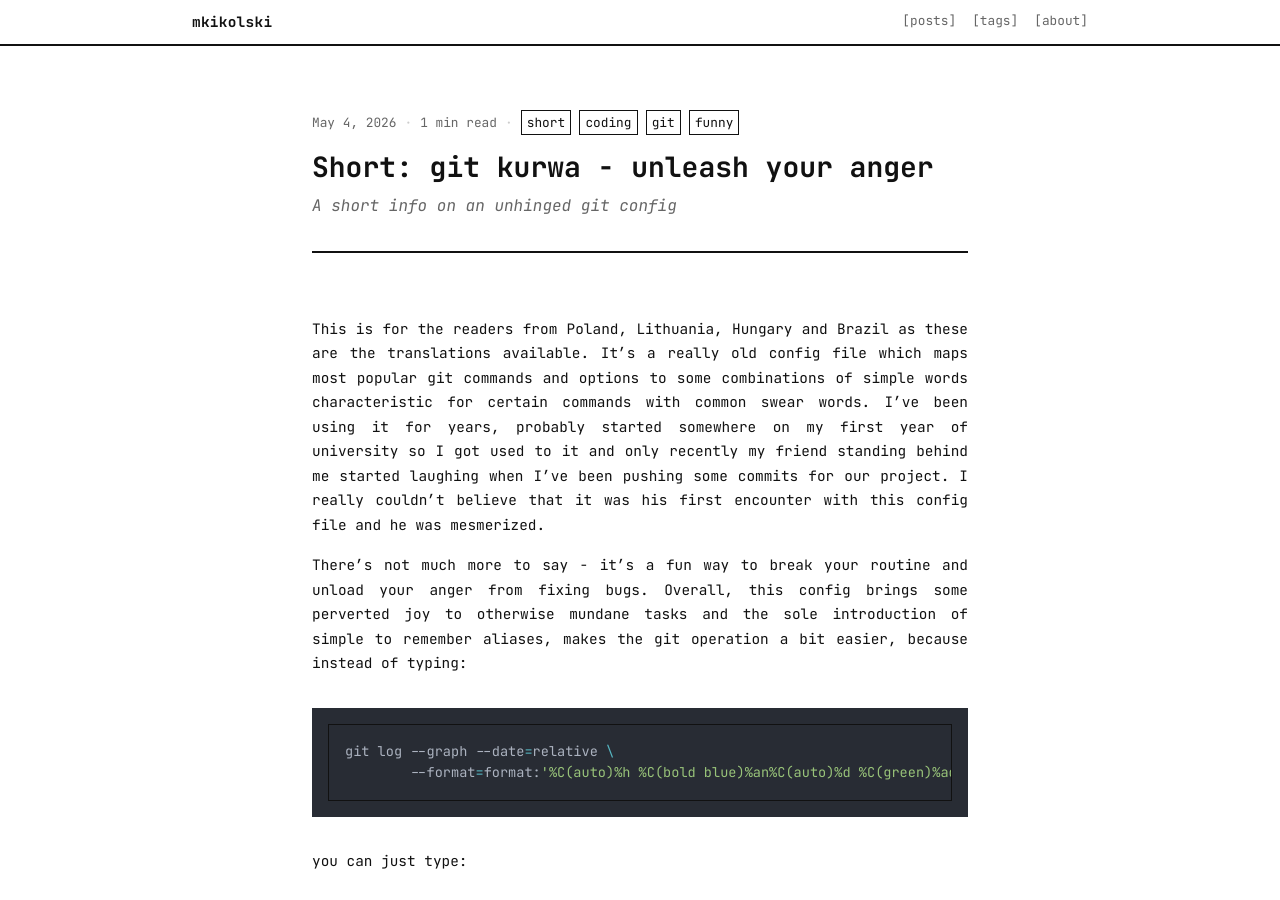
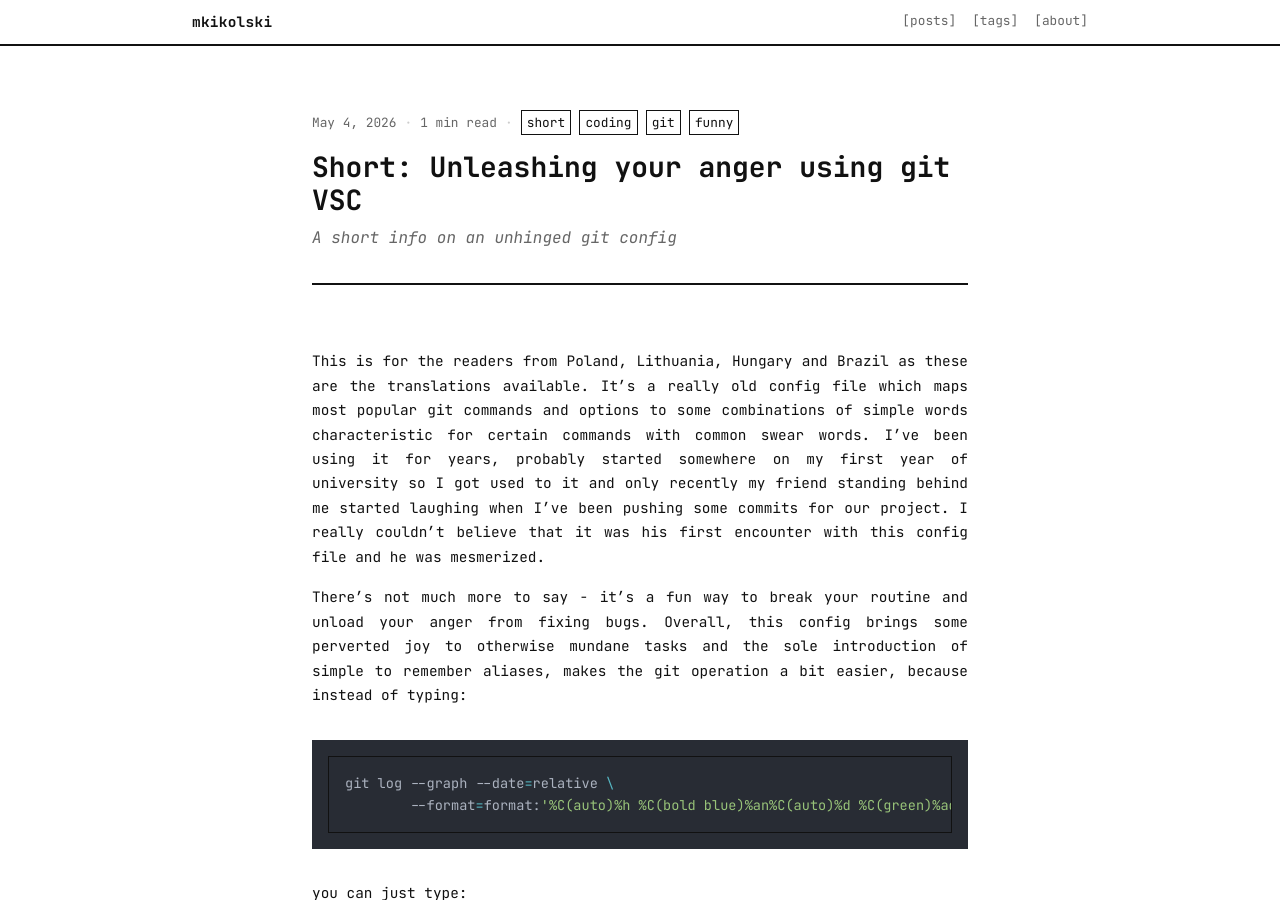
Before and after one commit to mkikolski/kikolski-blog, a Jekyll site: the page built from _posts/2026-05-04-short-git-kurwa.md, in a window 1280 px wide and 900 px high. Built offline with Jekyll 4.4.1, drawn with Linux system fonts in a browser that asks for light colours; comment, search, counter and statistics services are not loaded.

Commit message:
familyfriendlied the git kurwa post

```diff
--- a/_posts/2026-05-04-short-git-kurwa.md
+++ b/_posts/2026-05-04-short-git-kurwa.md
@@ -1,6 +1,6 @@
 ---
 layout: post
-title: "Short: git kurwa - unleash your anger"
+title: "Short: Unleashing your anger using git VSC"
 subtitle: "A short info on an unhinged git config"
 date: 2026-05-04 19:00:00 +0200
 tags: [short, coding, git, funny]
```
